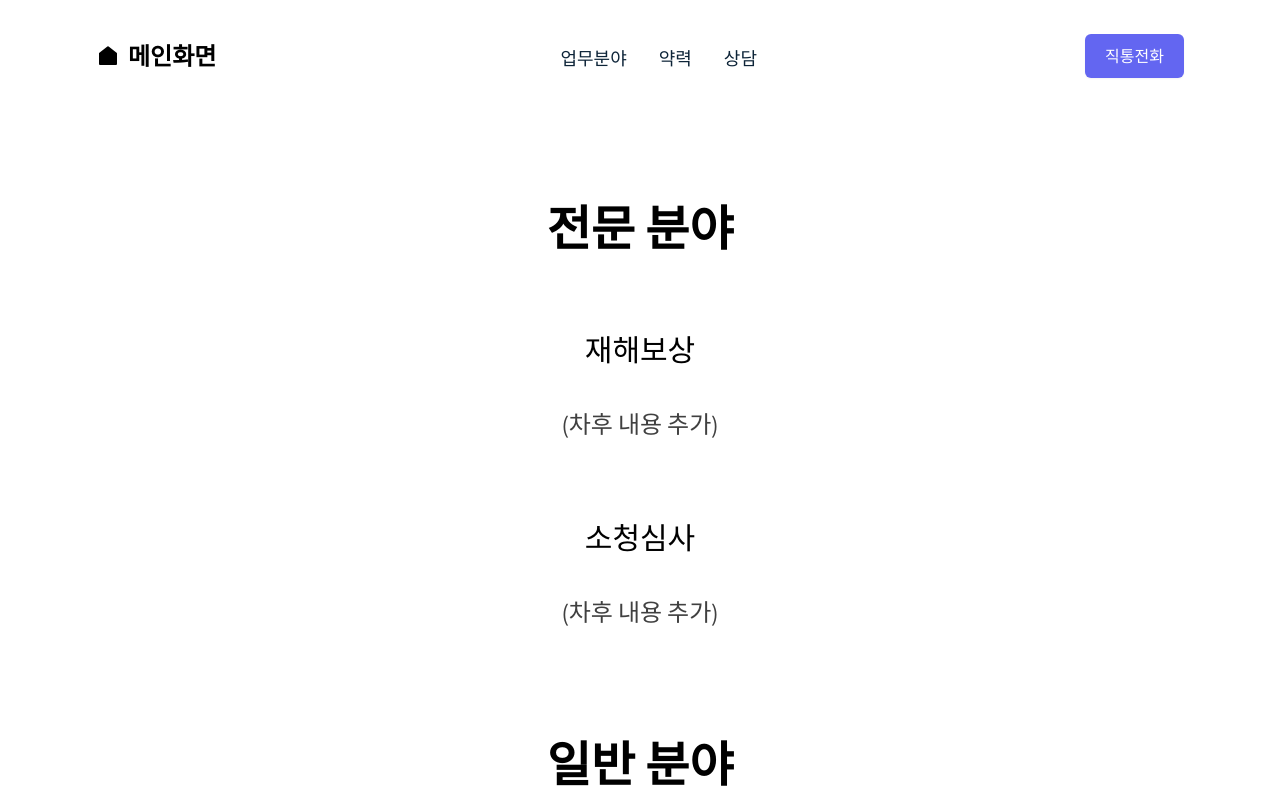
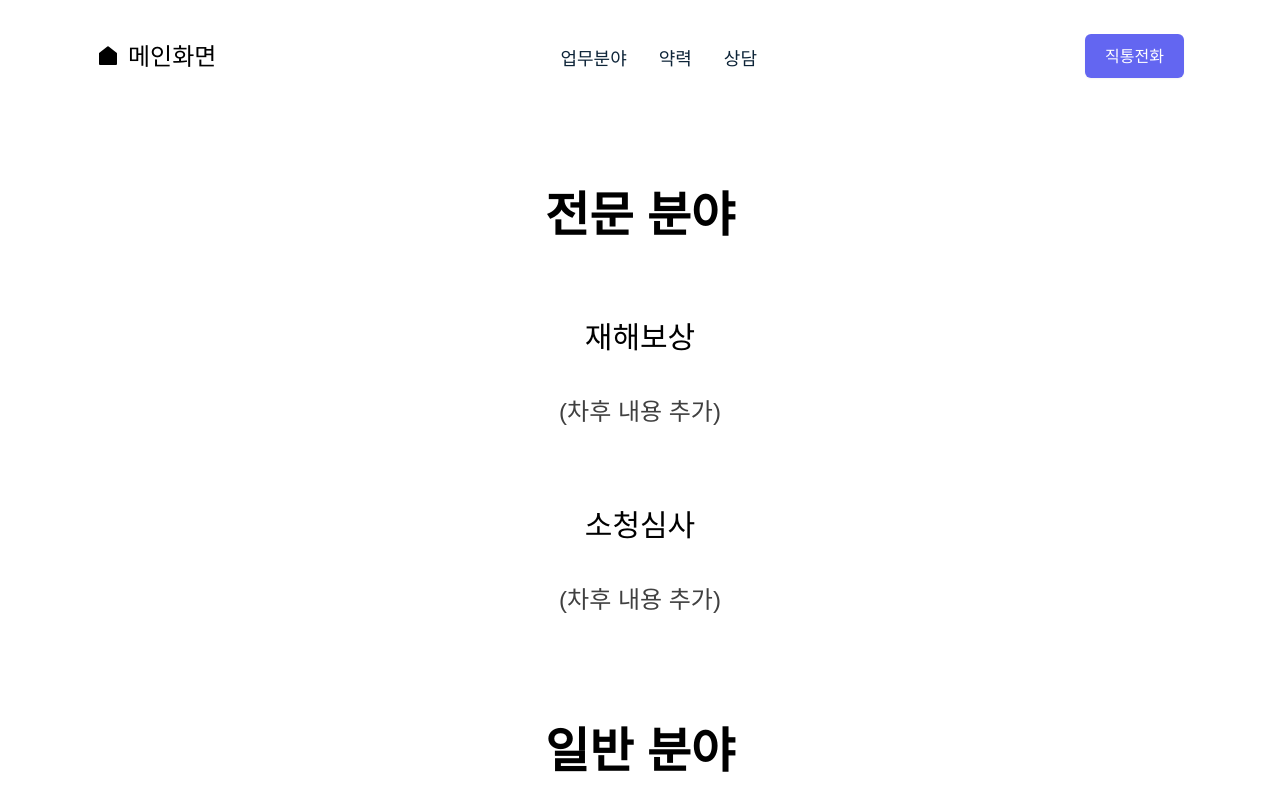
Before and after one commit to vibap00/Portfolio, a Next.js app: page /projects in a window 1280 px wide. Shown: the top 800 px of the page. Built offline with nearby package versions, Linux system fonts and the light colour scheme.

Commit message:
CSS Issues

```diff
--- a/components/shared/AppHeader.jsx
+++ b/components/shared/AppHeader.jsx
@@ -54,7 +54,7 @@ function AppHeader() {
 									height={20}
 								/> */}
 
-  						<div className="flex items-center text-2xl font-bold">
+  						<div className="flex items-center text-2xl font-general-bold">
     						<RiHomeFill className="mr-2" />
     								메인화면
   						</div>
@@ -113,7 +113,7 @@ function AppHeader() {
 					<div className="border-t-2 pt-3 sm:pt-0 sm:border-t-0 border-primary-light dark:border-secondary-dark">
 						<button
 							onClick={showHireMeModal}
-							className="font-general-medium sm:hidden block text-left text-md bg-indigo-500 hover:bg-indigo-600 text-white shadow-sm rounded-sm px-4 py-2 mt-2 duration-300 w-24"
+							className="font-general-bold sm:hidden block text-left text-md bg-indigo-500 hover:bg-indigo-600 text-white shadow-sm rounded-sm px-4 py-2 mt-2 duration-300 w-24"
 							aria-label="Hire Me Button"
 						>
 							직통전화
--- a/pages/projects/index.jsx
+++ b/pages/projects/index.jsx
@@ -51,7 +51,7 @@ function Index() {
 
 		<PagesMetaHead title="윤동호 - 업무분야" />
 
-		<div className="mt-8 max-w-2xl mx-auto">
+		<div className="mt-5 max-w-2xl mx-auto">
 		  <h2 className="font-bold text-5xl text-center">전문 분야 </h2>
 
 		  {expertiseSubfieldData.map((subfield) => (
--- a/styles/globals.css
+++ b/styles/globals.css
@@ -6,7 +6,8 @@ html,
 body {
 	padding: 0;
 	margin: 0;
-	font-family: 'GeneralSans-Variable';
+	font-family: Arial, sans-serif;
+    font-weight: 500;
 }
 
 a {
@@ -194,7 +195,7 @@ a {
 	src: url('../public/fonts/GeneralSans-Bold.woff2') format('woff2'),
 		url('../public/fonts/GeneralSans-Bold.woff') format('woff'),
 		url('../public/fonts/GeneralSans-Bold.ttf') format('truetype');
-	font-weight: 700;
+	font-weight: 2000;
 	font-display: swap;
 	font-style: normal;
 }
```
